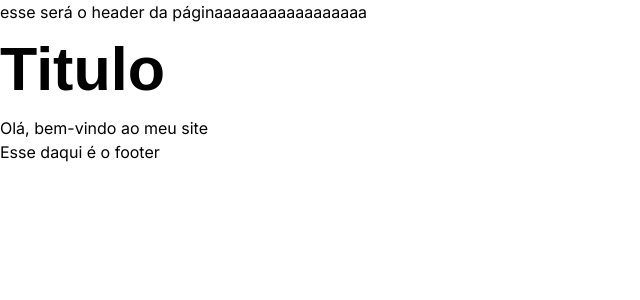
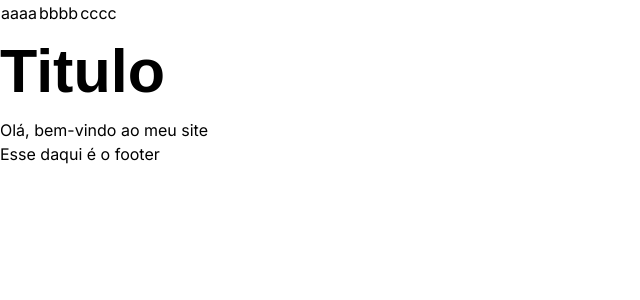
Before and after one commit to DiretorTI-DASIUSP/SiteDasi, a Next.js app: page / in a window 1280 px wide. Shown: the top 300 px of the page, without its empty margins (0-640 px from the left). Built offline with nearby package versions, Linux system fonts and the light colour scheme.

Commit message:
Criei o header na página "page.tsx"

```diff
--- a/src/app/page.tsx
+++ b/src/app/page.tsx
@@ -8,7 +8,13 @@ import React from 'react'
 export default function Inicio() {
   return (
     <div className='container-page'>
-      <header>esse será o header da páginaaaaaaaaaaaaaaaaa</header>
+      <header>
+        <tr>
+          <td>aaaa</td>
+          <td>bbbb</td>
+          <td>cccc</td>
+        </tr>
+      </header>
 
       <main>
         <h1>Titulo</h1>
```
